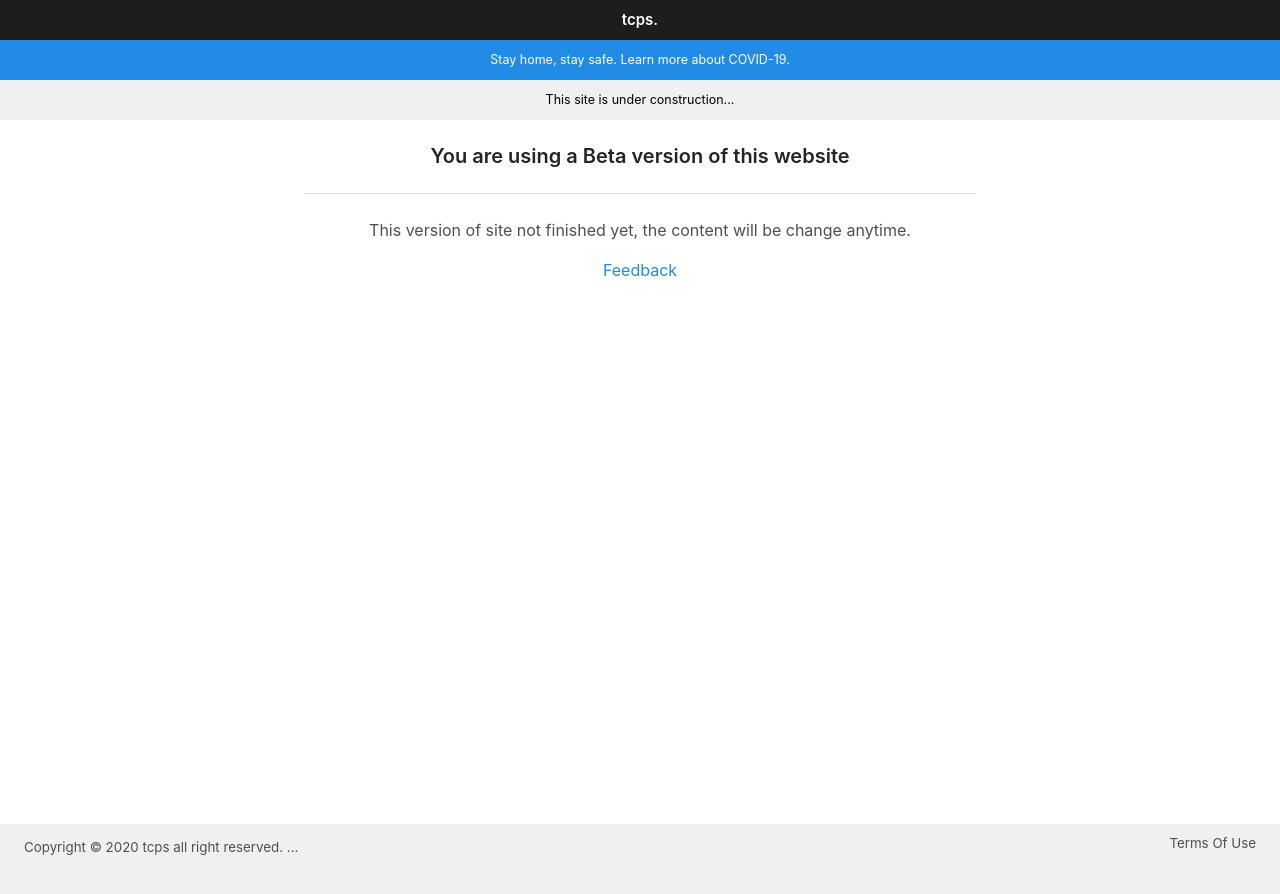
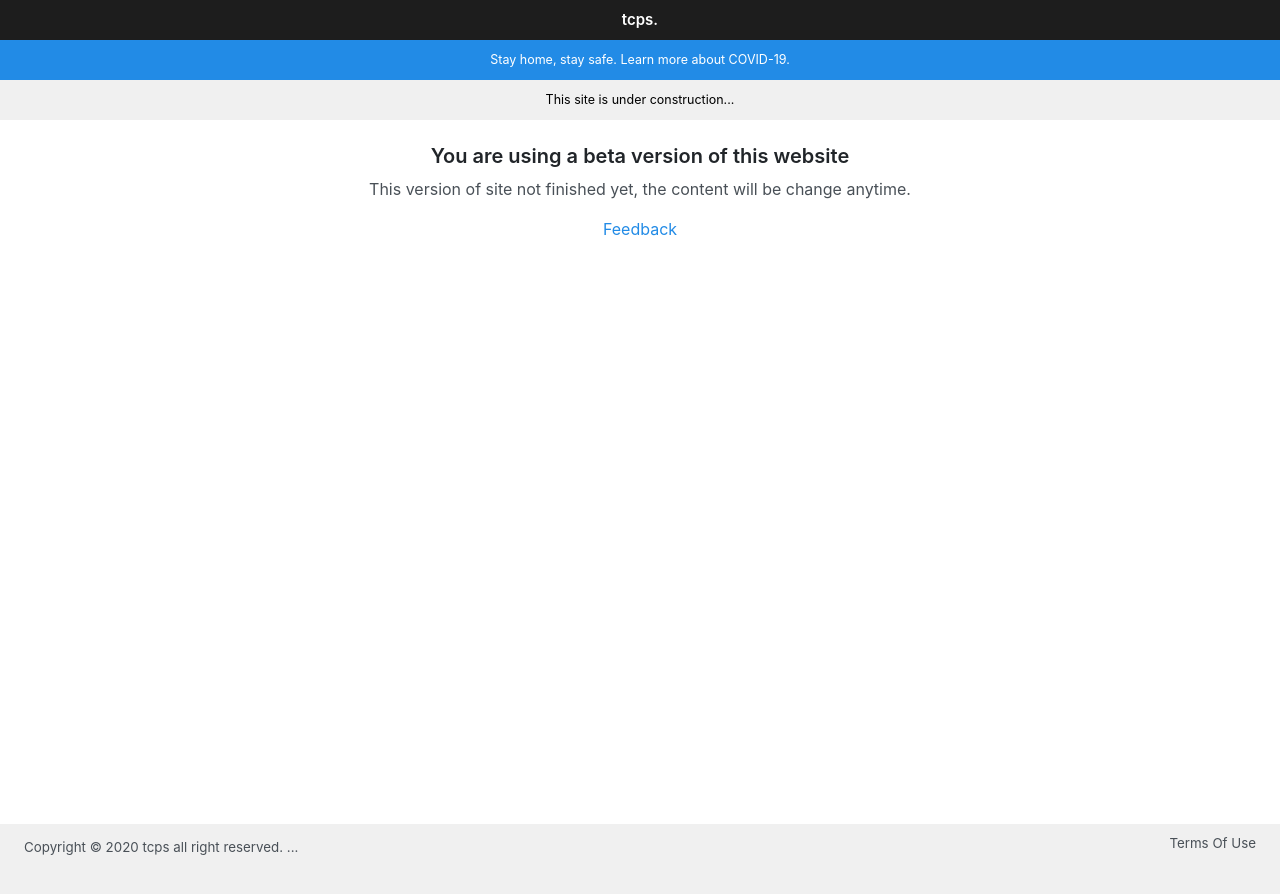
Before and after one commit to ttcps/ttcps.github.io, a Jekyll site: the page built from index.html, in a window 1280 px wide and 900 px high. Shown: the top 894 px of the window. Built offline with Jekyll 4.4.1, drawn with Linux system fonts in a browser that asks for light colours.

Commit message:
Update index.html

```diff
--- a/index.html
+++ b/index.html
@@ -2,8 +2,7 @@
 layout: home
 ---
 <div style="text-align: center;">
-  <h3>You are using a Beta version of this website</h3>
-  <hr>
+  <h3>You are using a beta version of this website</h3>
   <p>This version of site not finished yet, the content will be change anytime.</p>
   <a href="">Feedback</a>
 </div>
```
